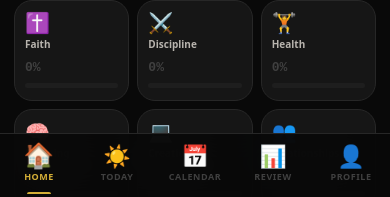
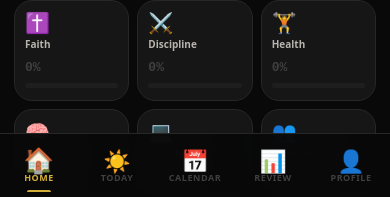
Before and after one commit to dgm593/Birtat, a plain HTML site: page index.html in a window 390 px wide. Shown: the part 645-842 px from the top of the page. Drawn offline with Linux system fonts and the light colour scheme.

Commit message:
Update bottom navigation styles in style.css
Refactor bottom navigation styles for better alignment and responsiveness.

```diff
--- a/style.css
+++ b/style.css
@@ -147,33 +147,36 @@ button:focus-visible,
 /* ── Bottom Navigation ── */
 #nav {
   position: fixed;
-  bottom: 0; left: 0; right: 0;
+  bottom: 0;
+  left: 50%;
+  transform: translateX(-50%);
+  width: 100%;
   max-width: 480px;
-  margin: 0 auto;
   height: calc(var(--nav-h) + env(safe-area-inset-bottom));
-  background: rgba(9, 9, 9, 0.96);
+
+  background: rgba(9,9,9,.96);
   backdrop-filter: blur(24px);
   -webkit-backdrop-filter: blur(24px);
+
   border-top: 1px solid var(--border);
+
   display: flex;
-  align-items: flex-start;
+  justify-content: space-evenly;
+  align-items: center;
+
   z-index: 100;
   padding-bottom: env(safe-area-inset-bottom);
 }
-
-.nb {
-  flex: 1;
+ .nb {
+  flex: 1 1 20%;
+  width: 20%;
   display: flex;
   flex-direction: column;
+  justify-content: center;
   align-items: center;
-  justify-content: center;
-  gap: var(--sp-4);
+
+  padding: 8px 0;
   cursor: pointer;
-  padding: var(--sp-10) var(--sp-4);
-  position: relative;
-  overflow: hidden;
-  min-height: 48px;     /* minimum touch target */
-  -webkit-tap-highlight-color: transparent;
 }
 
 .nb .ni {
```
